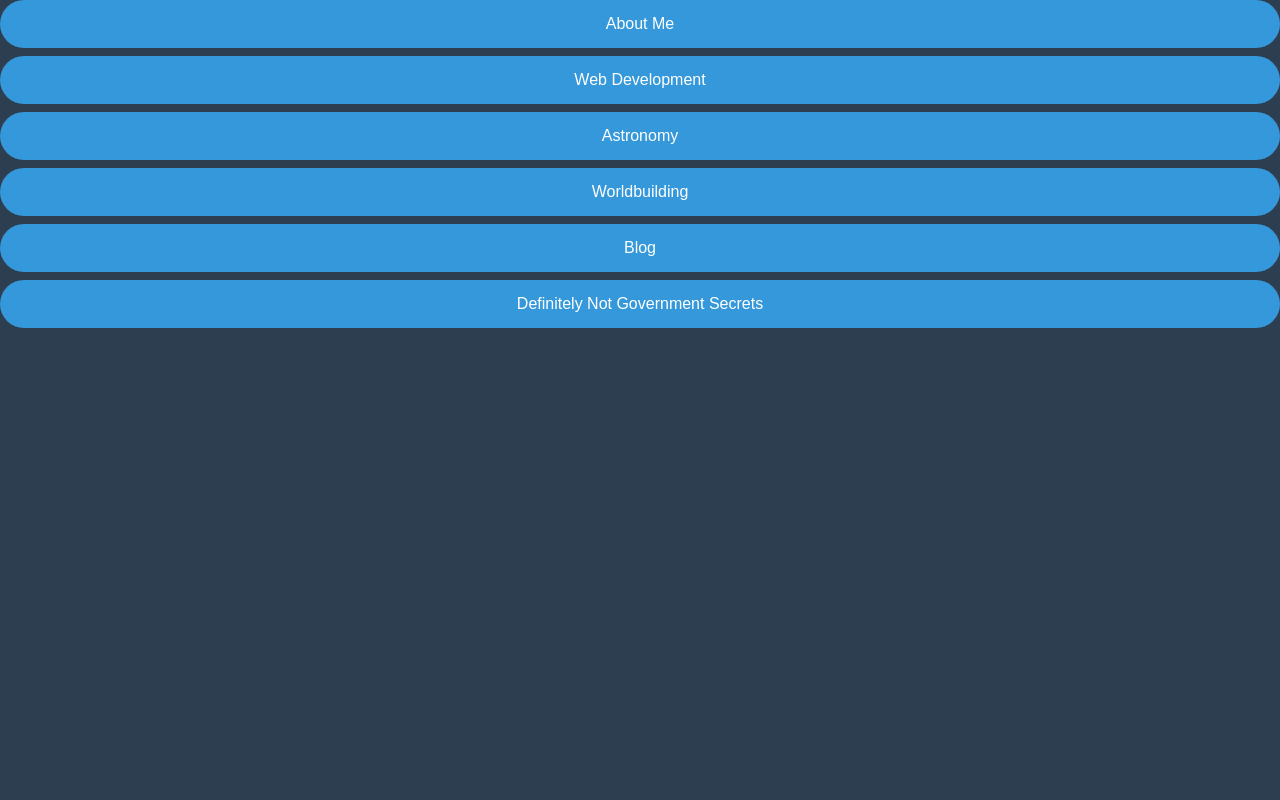
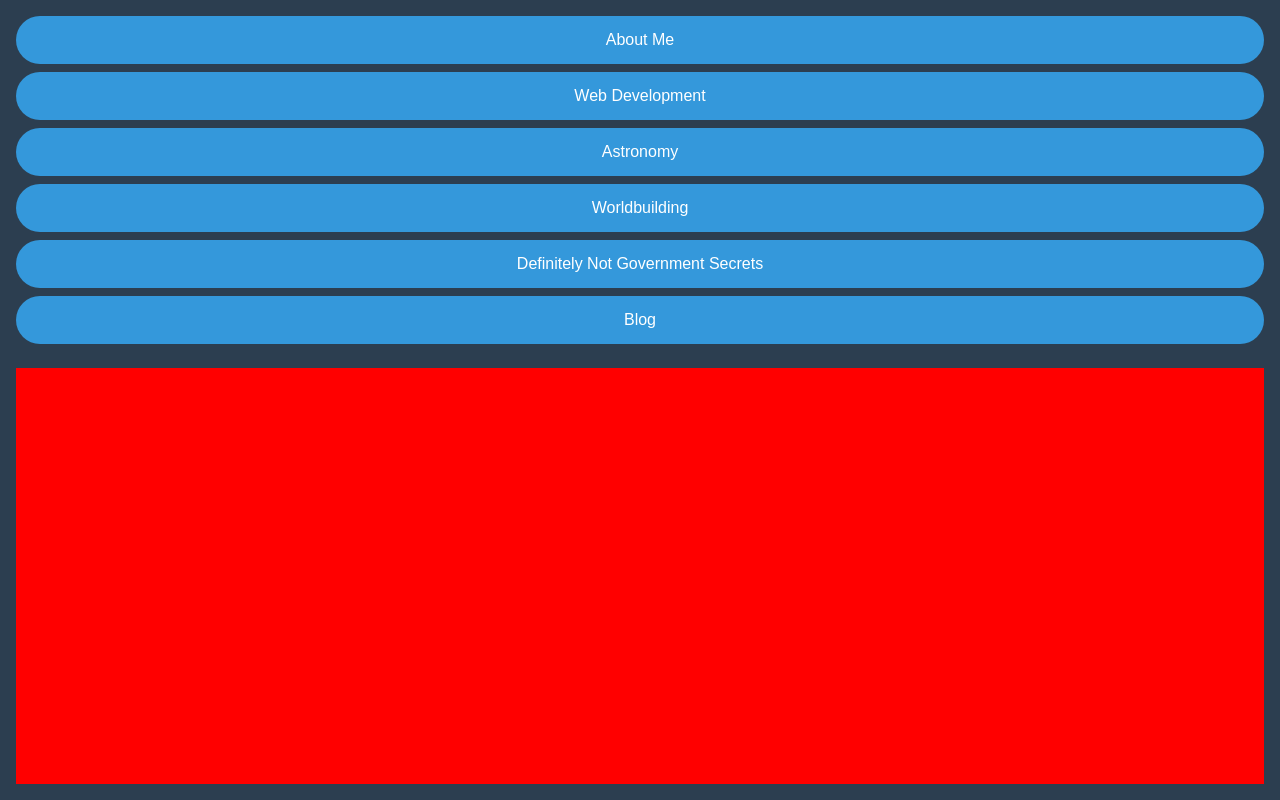
Before and after one commit to Mugentoki/mugentoki-dev, a Nuxt app: page / in a window 1280 px wide. Built offline with nearby package versions, Linux system fonts and the light colour scheme.

Commit message:
2: add example content area

```diff
--- a/app/app.vue
+++ b/app/app.vue
@@ -23,5 +23,6 @@ useHead({
 .app-wrapper {
   background-color: var(--color-background);
   transition: background-color 0.3s ease-in-out;
+  padding: var(--spacing-md)
 }
 </style>
--- a/app/assets/css/_layout.css
+++ b/app/assets/css/_layout.css
@@ -3,7 +3,7 @@ body,
 #mugentoki,
 .app-wrapper {
     min-height: 100dvh;
-    min-width: 100vw;
-    max-width: 100vw;
-    width: 100vw;
+    min-width: 100%;
+    max-width: 100%;
+    width: 100%;
 }
--- a/app/assets/css/_variables.css
+++ b/app/assets/css/_variables.css
@@ -33,6 +33,22 @@
     --color-tama-accent: #ff99cc;
     --color-tama-button-background: #16a085;
     --color-tama-button-text: #ffffff;
+
+    /* Breakpoints, just for me so I don't forget them */
+    --breakpoint-tablet: 768px;
+    --breakpoint-desktop: 1024px;
+
+    /* Spacings */
+    --spacing-xs: 4px;
+    --spacing-sm: 8px;
+    --spacing-md: 16px;
+    --spacing-lg: 24px;
+
+    /* Border Radius */
+    --rounded-sm: 2px;
+    --rounded-md: 4px;
+    --rounded-lg: 8px;
+    --rounded-full: 9999px;
 
     /* Fonts Related */
     --font-family-sans: 'Noto Sans JP', 'Hiragino Kaku Gothic Pro', 'Meiryo', 'Yu Gothic', 'MS PGothic', sans-serif;
--- a/app/components/index/RealmSelect.vue
+++ b/app/components/index/RealmSelect.vue
@@ -13,7 +13,7 @@ import { useRealmStore } from '~/stores/realm';
 
 const realmStore = useRealmStore();
 
-defineProps<{
+const { realm } = defineProps<{
     realm: string,
 }>()
 
@@ -30,14 +30,12 @@ function setRealm(realm: string) {
     padding: 12px 24px;
     border-radius: 25px;
     cursor: pointer;
-    transition: transform 0.2s, background-color 0.3s;
+    transition: background-color 0.3s;
     position: relative;
     overflow: hidden;
     width: 100%;
 
     &:hover {
-        transform: scale(1.1);
-
         &:after {
             width: 70%;
             height: 150px;
@@ -50,9 +48,9 @@ function setRealm(realm: string) {
         top: 50%;
         left: 50%;
         width: 0;
-        height: 0;
+        height: 150px;
         background: rgba(255, 255, 255, 0.3);
-        border-radius: 50%;
+        border-radius: var(--rounded-full);
         transform: translate(-50%, -50%);
         transition: width 0.4s, height 0.4s;
     }
--- a/app/pages/index.vue
+++ b/app/pages/index.vue
@@ -1,15 +1,16 @@
 <template>
     <div class="page-home">
-        <nav class="realm-select">
+        <nav class="realm-select-wrapper">
             <ul aria-label="Realm Selection">
                 <li><IndexRealmSelect realm="gintoki">About Me</IndexRealmSelect></li>
                 <li><IndexRealmSelect realm="kagura">Web Development</IndexRealmSelect></li>
                 <li><IndexRealmSelect realm="shinpachi">Astronomy</IndexRealmSelect></li>
                 <li><IndexRealmSelect realm="tama">Worldbuilding</IndexRealmSelect></li>
+                <li><IndexRealmSelect realm="sadaharu">Definitely Not Government Secrets</IndexRealmSelect></li>
                 <li><IndexRealmSelect realm="gintoki">Blog</IndexRealmSelect></li>
-                <li><IndexRealmSelect realm="sadaharu">Definitely Not Government Secrets</IndexRealmSelect></li>
             </ul>
         </nav>
+        <div class="realm-description-wrapper" style="background:red;"></div>
     </div>
 </template>
 
@@ -21,21 +22,27 @@ definePageMeta({
 
 <style lang="css">
 .page-home {
-    min-height: 100dvh;
-    min-width: 100vw;
-    max-width: 100vw;
-    width: 100vw;
+    min-height: calc(100dvh - 2 * var(--spacing-md));
+    width: 100%;
+    display: flex;
+    flex-direction: column;
+    gap: var(--spacing-lg);
 }
 
-.realm-select {
+.realm-select-wrapper {
     ul {
         display: grid;
         grid-template-columns: 1fr;
-        gap: 8px;
+        gap: var(--spacing-sm);
 
         li {
             width: 100%;
         }
     }
 }
+
+.realm-description-wrapper {
+    flex-grow: 1;
+    min-height: 400px;
+}
 </style>
```
